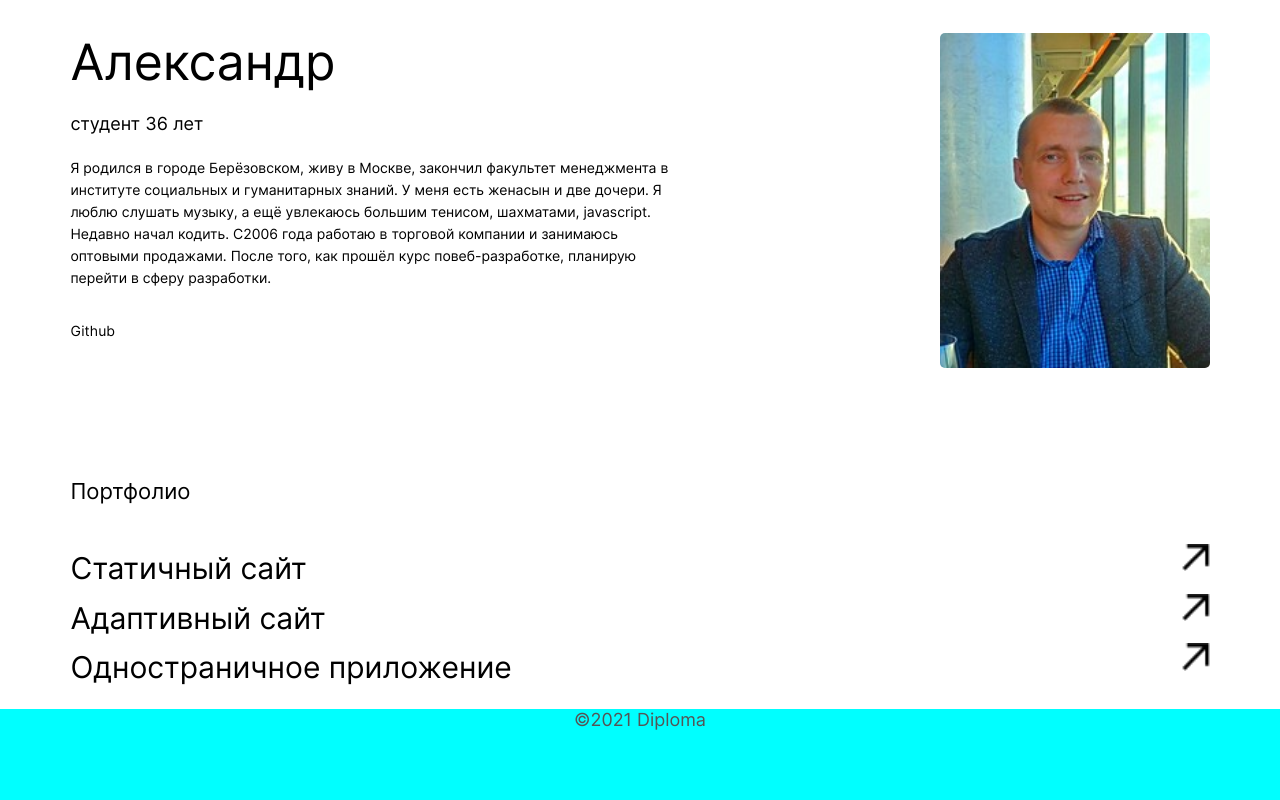
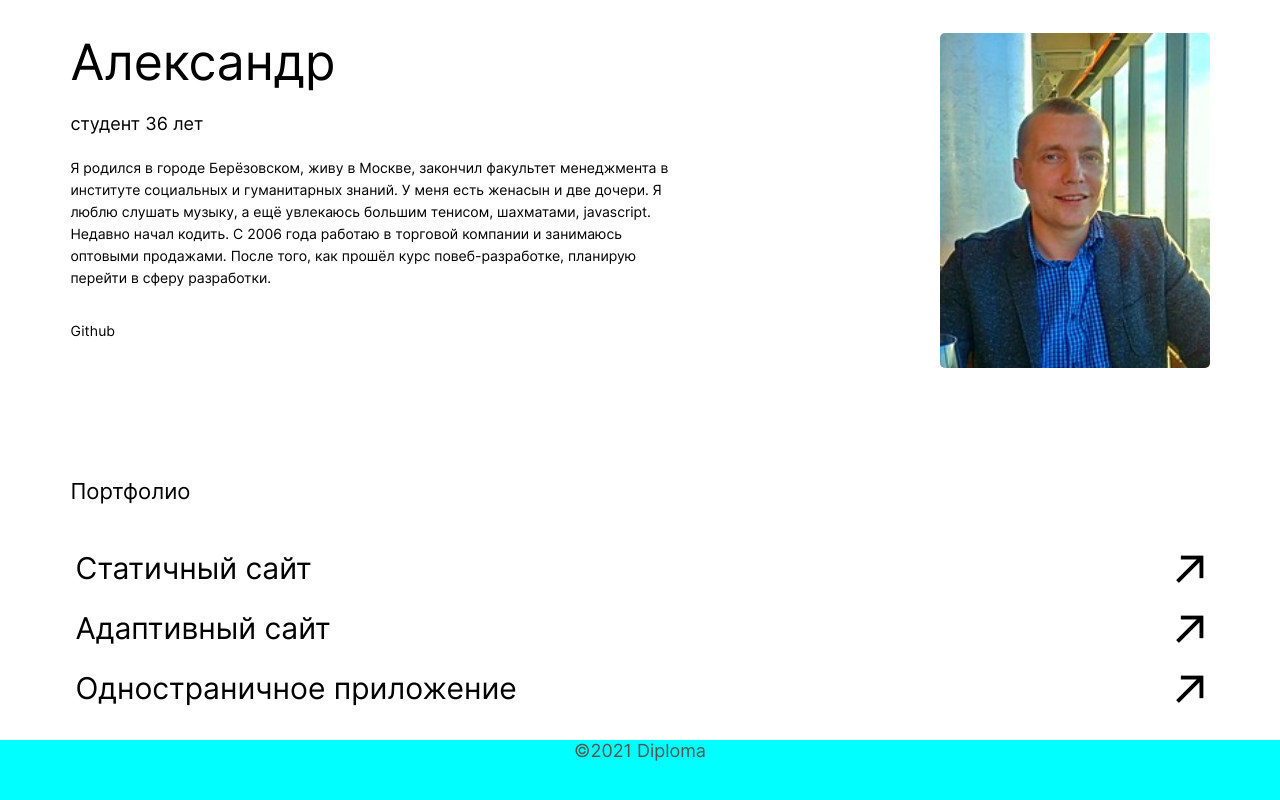
Before and after one commit to interind/movies-explorer-frontend, a React (Create React App) app: page / in a window 1280 px wide. Shown: the part 1996-2796 px from the top of the page. Built offline with nearby package versions, Linux system fonts and the light colour scheme.

Commit message:
active class

```diff
--- a/src/components/AboutMe/AboutMe.js
+++ b/src/components/AboutMe/AboutMe.js
@@ -11,11 +11,11 @@ function AboutMe() {
     age: '36 лет',
     description: 'Я родился в городе Берёзовском, живу в Москве, закончил факультет менеджмента в институте социальных и гуманитарных знаний. У меня есть жена'
     + 'сын и две дочери. Я люблю слушать музыку, а ещё увлекаюсь большим тенисом, шахматами, javascript. Недавно начал кодить. С'
-    + '2006 года работаю в торговой компании и занимаюсь оптовыми продажами.  После того, как прошёл курс по'
+    + ' 2006 года работаю в торговой компании и занимаюсь оптовыми продажами.  После того, как прошёл курс по'
     + 'веб-разработке, планирую перейти в сферу разработки.',
   };
   const links = [
-    { path: 'https://github.com/interind', text: 'Github' },
+    { path: 'https://github.com/interind', text: 'Github', active: '' },
   ];
   return (
     <section className='AboutMe' id={'about-me'}>
--- a/src/components/NavTab/NavTab.js
+++ b/src/components/NavTab/NavTab.js
@@ -10,7 +10,7 @@ function NavTab({ mod, links, handleLinkClick }) {
   return (
     <nav className='NavTab'>
       <ul className='NavTab__links'>
-        {links.map((link) => <li key={cryptoKeys(link.path)} className={classLink}>
+        {links.map((link) => <li key={cryptoKeys(link.path)} className={`${classLink} ${link.active}`}>
             {handleLinkClick ? (<Link className='NavTab__link'
               to={link.path} onClick={handleLinkClick}>
               {link.text}
--- a/src/components/Navigation/Navigation.css
+++ b/src/components/Navigation/Navigation.css
@@ -18,6 +18,13 @@
   margin-right: 0;
 }
 .Navigation-item:hover {
+  opacity: .8;
+}
+.Navigation-item:active {
+  background-color: #FF6838;
+  border-radius: 3px;
+}
+.Navigation-item_active {
   background-color: #2BE080;
   border-radius: 3px;
 }
--- a/src/components/Navigation/Navigation.js
+++ b/src/components/Navigation/Navigation.js
@@ -4,11 +4,12 @@ import './Navigation.css';
 
 function Navigation() {
   const links = [
-    { path: '/signup', text: 'Регистрация' },
-    { path: '/signin', text: 'Войти' },
+    { path: '/', text: 'Главная страница', active: '' },
+    { path: '/signup', text: 'Регистрация', active: '' },
+    { path: '/signin', text: 'Войти', active: 'Navigation-item_active' },
   ];
   const handleLinkClick = (evt) => {
-    evt.preventDefault();
+    console.dir(evt.target);
   };
   return (
     <nav>
--- a/src/components/Portfolio/Portfolio.css
+++ b/src/components/Portfolio/Portfolio.css
@@ -50,6 +50,7 @@
   font-weight: inherit;
   color: inherit;
   text-decoration: none;
+  padding: 0 5px;
 }
 .Portfolio-link:hover {
   background: linear-gradient(100deg, #FF6838, #fff);
@@ -58,6 +59,10 @@
 }
 
 .Portfolio-arrow {
-  min-width: 29px;
-  object-fit: contain;
+  max-width: 29px;
+  display: flex;
+  justify-content: center;
+  font-size: 50px;
+  line-height: 1.2;
+  color: black;
 }
--- a/src/components/Portfolio/Portfolio.js
+++ b/src/components/Portfolio/Portfolio.js
@@ -1,6 +1,5 @@
 import React from 'react';
 import cryptoKeys from '../../utils/crypto';
-import arrow from '../../images/portfolio/text__COLOR_font-main.png';
 import './Portfolio.css';
 
 function Portfolio() {
@@ -20,7 +19,7 @@ function Portfolio() {
             className='Portfolio-item'>
             <a className='Portfolio-link' target='_blank' rel='noopener noreferrer' href={link.path}>
               {link.text}
-              <img className='Portfolio-arrow' src={arrow} alt='стрелка'/>
+              <span className='Portfolio-arrow'>↗</span>
             </a>
           </li>)}
       </ul>
```
